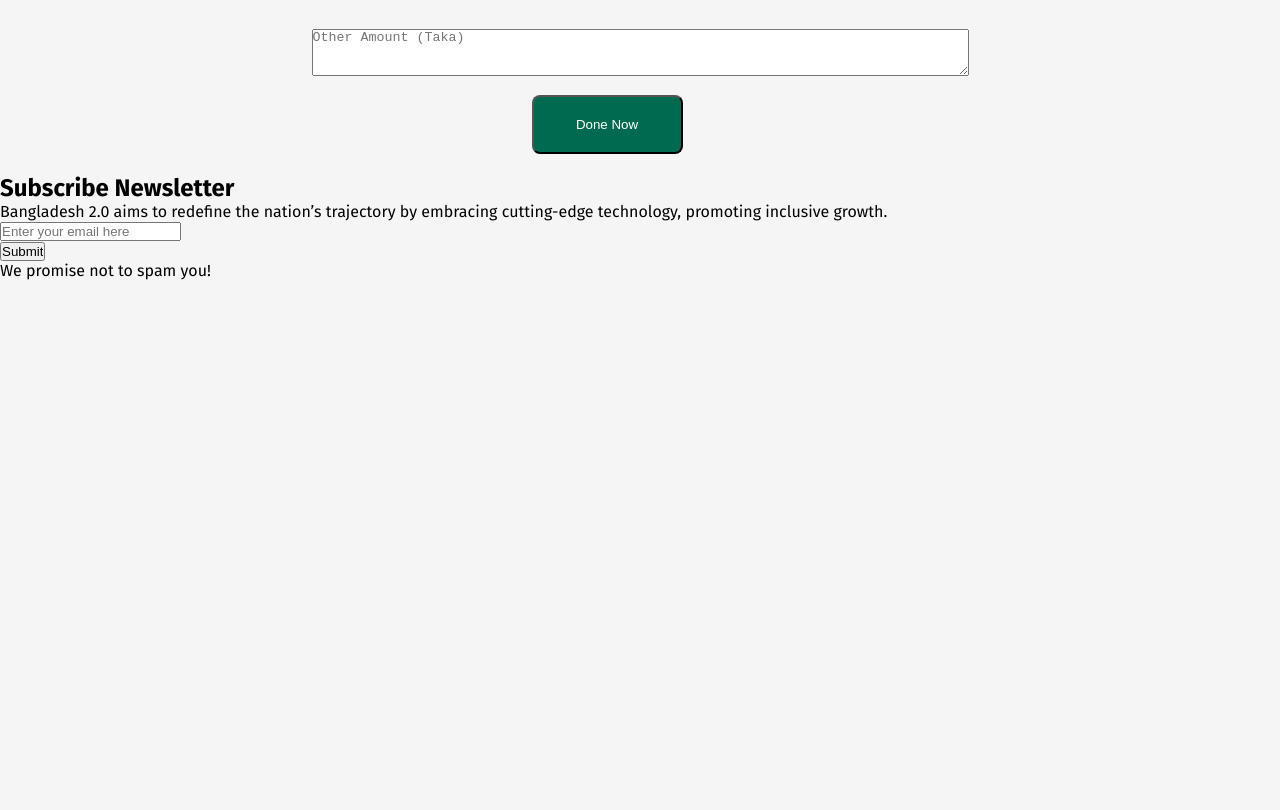
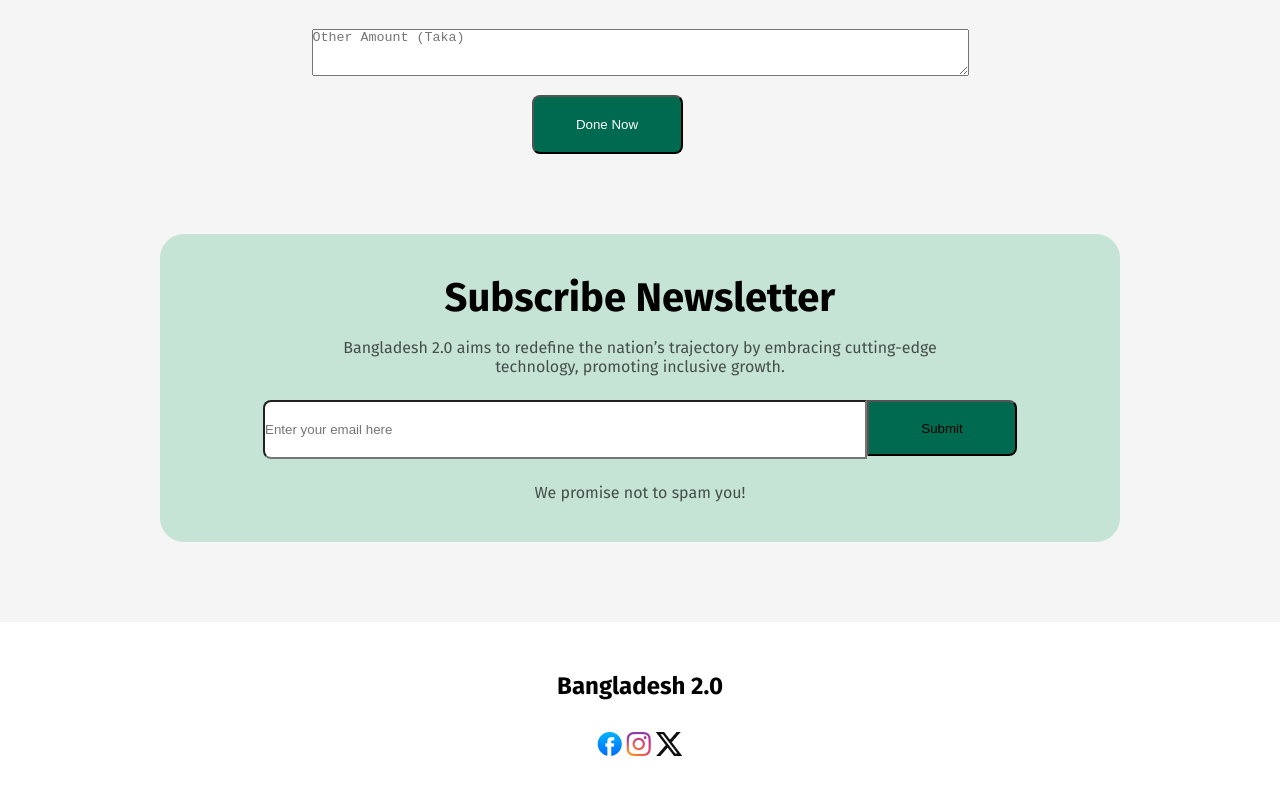
Before and after one commit to MUSHUBO/mushuvo-B11A1--assignment-1, a plain HTML site: page index.html in a window 1280 px wide. Shown: the part 3146-3956 px from the top of the page. Before the commit the page ends 3426 px from the top, so only its background shows below. Drawn offline with Linux system fonts and the light colour scheme.

Commit message:
added the last two section

```diff
--- a/index.html
+++ b/index.html
@@ -125,16 +125,24 @@
         </section>
     </main>
     <footer>
-        <section>
-            <h1>Subscribe Newsletter</h1>
-            <p>Bangladesh 2.0 aims to redefine the nation’s trajectory by embracing cutting-edge technology, promoting inclusive growth.</p>
+        <section class="last-page">
+            <h1 class="lastp-title">Subscribe Newsletter</h1>
+            <p class="lastp-comtent">Bangladesh 2.0 aims to redefine the nation’s trajectory by embracing cutting-edge <br> technology, promoting inclusive growth.</p>
+            <div class="lastp-form">
+                <form action="">
+                    <input class="email" type="email" name="" id="" placeholder="Enter your email here">
+                </form>
+                <input class="email-sub" type="submit">
+            </div>
+            <p class="last-line">We promise not to spam you!</p>
+        </section>
+        <section class="footer">
+            <h1 class="at-last">Bangladesh 2.0</h1>
             <div>
-                <form action="">
-                    <input type="email" name="" id="" placeholder="Enter your email here">
-                </form>
-                <input type="submit">
+                <a href=""><img src="assets/facebook.png" alt=""></a>
+                <a href=""><img src="assets/instagram.png" alt=""></a>
+                <a href=""><img src="assets/x.png" alt=""></a>
             </div>
-            <p>We promise not to spam you!</p>
         </section>
     </footer>
 </body>
--- a/style/style.css
+++ b/style/style.css
@@ -254,3 +254,58 @@ body{
 
 
 /* last page style */
+
+.last-page{
+    background-color: #C6E4D6;
+    border-radius: 24px;
+    margin: 80px 160px;
+    padding: 40px;
+    text-align: center;
+}
+.lastp-title{
+    font-size: 40px;
+    font-weight: bold;
+    margin-bottom: 16px;
+}
+.lastp-comtent{
+    color: rgba(14, 14, 14, 0.70);
+    font-size: 16px;
+    margin-bottom: 24px;
+}
+.lastp-form{
+    display: flex;
+    justify-content: center;
+}
+.last-line{
+    font-size: 16px;
+    color: rgba(14, 14, 14, 0.70);
+    margin-top: 24px;
+}
+.email{
+    height: 55px;
+    width: 600px;
+    border-radius: 8px 0 0 8px;
+}
+.email-sub{
+    height: 56px;
+    width: 150px;
+    border-radius:0 8px 8px 0;
+    background-color: #006A50;
+}
+
+
+
+/* footer style */
+
+.footer{
+    background-color: white;
+    text-align: center;
+    padding: 50px;
+}
+.at-last{
+    margin-bottom: 32px;
+}
+
+
+
+/* Alhamdulillah Done */
```
